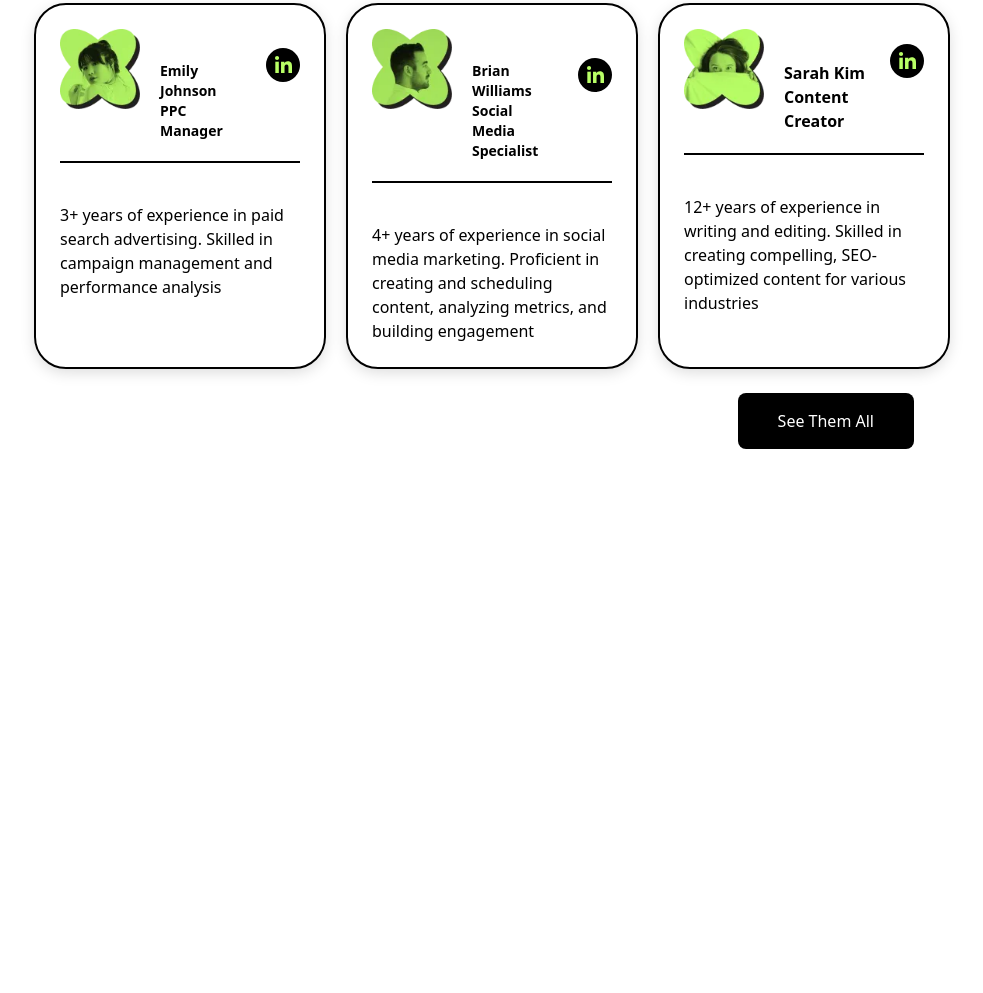
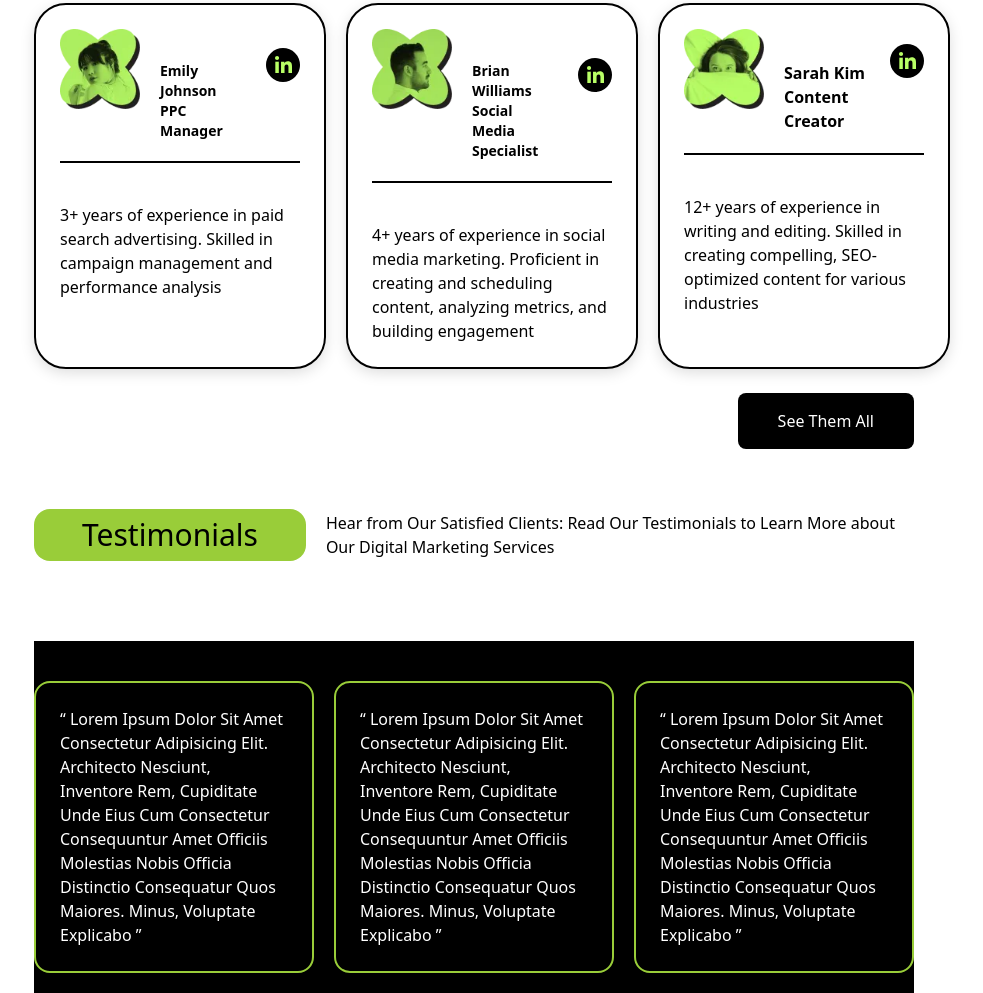
Before and after one commit to Oxbee27/landscape, a website: page src/index.html in a window 1280 px wide. Shown: the part 4505-5498 px from the top of the page, without its empty margins (166-1149 px from the left). Before the commit the page ends 4954 px from the top, so only its background shows below. Drawn offline with Linux system fonts and the light colour scheme; a web font is replaced by a local one.

Commit message:
feature commit

```diff
--- a/src/index.html
+++ b/src/index.html
@@ -507,15 +507,70 @@
                         </div>
                         <div class="border-1 w-60 mt-5"></div>
 
-                        <p class="mt-10"> 12+ years of experience in writing and editing. Skilled in creating compelling, SEO-optimized content for various industries </p>
+                        <p class="mt-10"> 12+ years of experience in writing and editing. Skilled in creating
+                            compelling, SEO-optimized content for various industries </p>
 
                     </section>
 
                 </section>
                 <div class="flex justify-end mt-4">
-                <button class=" flex justify-center px-10 py-4 bg-black text-white rounded-lg hover:bg-[#99CD39] mt-2 capitalize ">see them all</button>
+                    <button
+                        class=" flex justify-center px-10 py-4 bg-black text-white rounded-lg hover:bg-[#99CD39] mt-2 capitalize ">see
+                        them all</button>
                 </div>
             </article>
+            <!----testimonials section-->
+
+            <section class="flex  items-center mt-15 gap-5">
+                <h2 class="capitalize bg-[#99CD39] px-12 py-2 rounded-2xl text-3xl">testimonials</h2>
+                <h3>Hear from Our Satisfied Clients: Read Our Testimonials to Learn More about Our Digital Marketing
+                    Services</h3>
+            </section>
+
+            <main class="bg-black mt-5">
+                <article class="flex justify-evenly mt-20 gap-5">
+
+                    <section
+                        class="rounded-2xl capitalize border-2 border-[#99CD39]  mt-10 px-6 py-6 text-white bg-black w-[400px]">
+                        <q>
+                            Lorem ipsum dolor sit amet consectetur adipisicing elit. Architecto nesciunt, inventore rem,
+                            cupiditate unde eius cum consectetur consequuntur amet officiis molestias nobis officia
+                            distinctio consequatur quos maiores. Minus, voluptate explicabo
+                        </q>
+
+                    </section>
+
+                    <section
+                        class="rounded-2xl capitalize border-2 mt-10 border-[#99CD39] px-6 py-6 text-white bg-black w-[400px] ">
+                        <q>
+                            Lorem ipsum dolor sit amet consectetur adipisicing elit. Architecto nesciunt, inventore rem,
+                            cupiditate unde eius cum consectetur consequuntur amet officiis molestias nobis officia
+                            distinctio consequatur quos maiores. Minus, voluptate explicabo
+                        </q>
+
+                    </section>
+
+                    <section
+                        class="rounded-2xl capitalize border-2 mt-10  border-[#99CD39] px-6 py-6 text-white bg-black w-[400px] ">
+                        <q>
+                            Lorem ipsum dolor sit amet consectetur adipisicing elit. Architecto nesciunt, inventore rem,
+                            cupiditate unde eius cum consectetur consequuntur amet officiis molestias nobis officia
+                            distinctio consequatur quos maiores. Minus, voluptate explicabo
+                        </q>
+
+                    </section>
+                </article>
+
+                <section class="flex justify-between mt-5 gap-5">
+                    <i class="bx bx-arrow-left-stroke text-4xl text-white "></i>
+
+                    <div class="roundede-full w-10"></div>
+
+                    <i class="bx bx-arrow-right-stroke text-4xl text-white "></i>
+                </section>
+
+
+            </main>
 
 </body>
 
```
Also changed, not shown: src/output.css.
